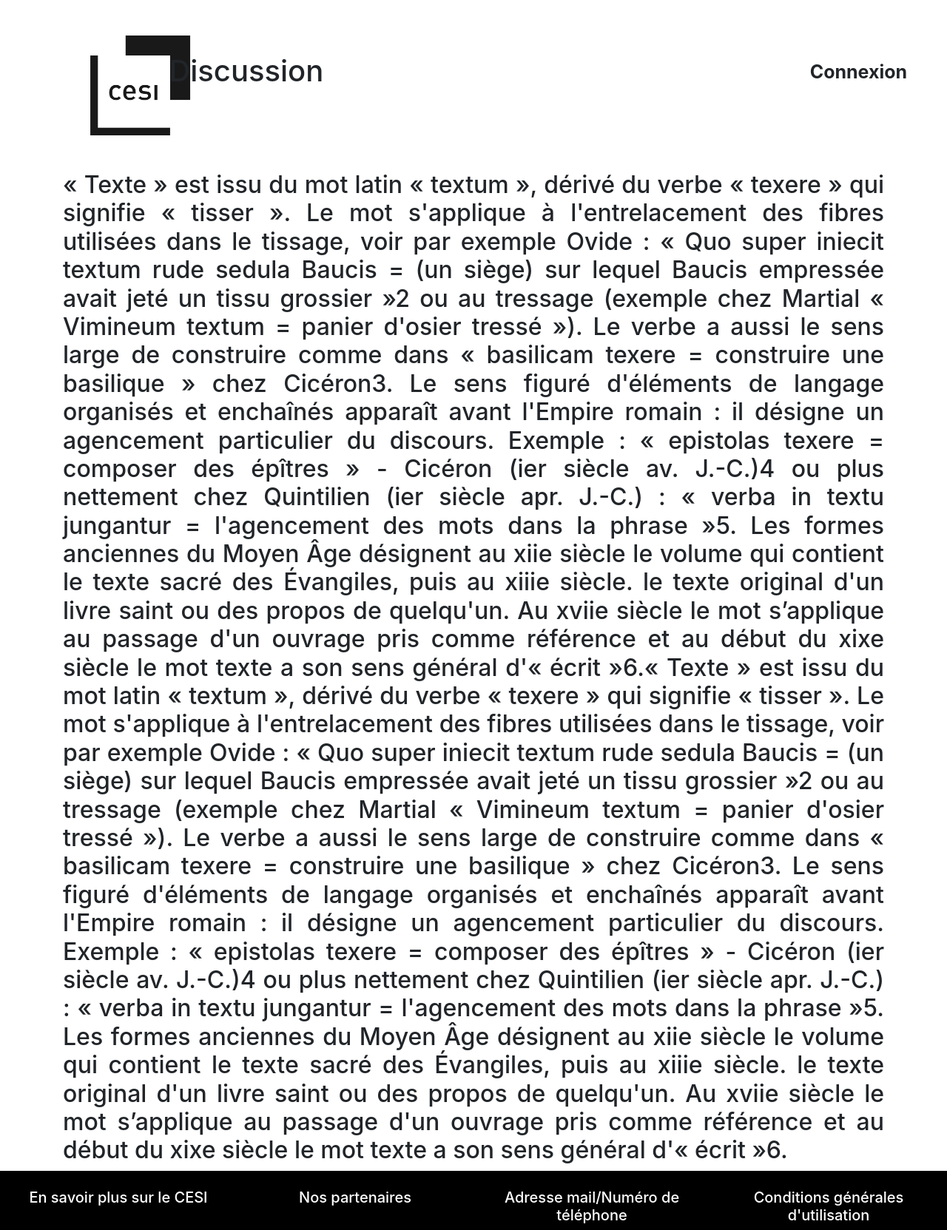
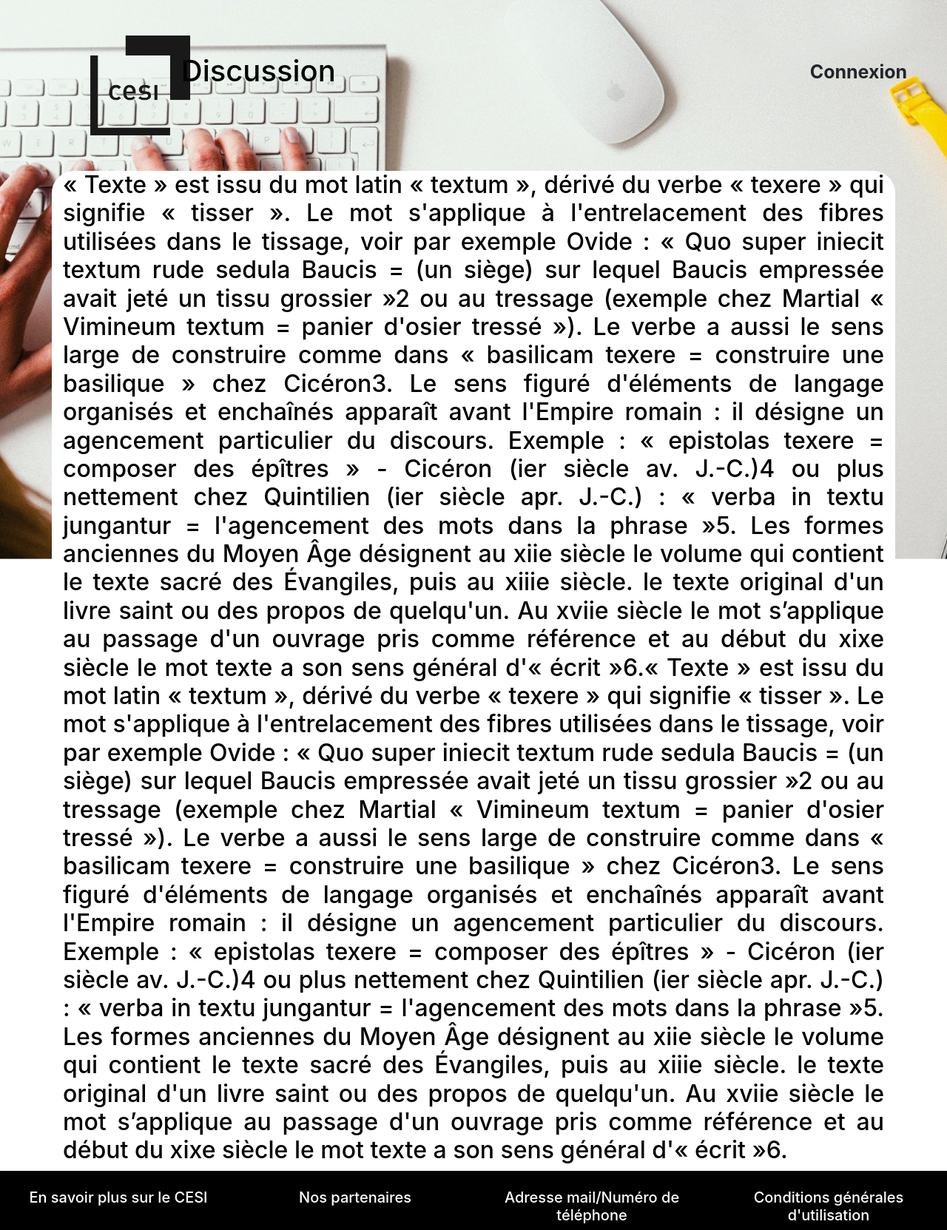
Before and after one commit to TariKoKo/projet-solidarity-bond, a PHP site: page /discussion.php in a window 1280 px wide. Shown: the whole page at 74% size. Run offline with PHP 8.4, Linux system fonts and the light colour scheme.

Commit message:
index.css fixed

```diff
--- a/assets/css/index.css
+++ b/assets/css/index.css
@@ -28,17 +28,6 @@
 	background-attachment: fixed;
 }
 
-<<<<<<< HEAD
-#discussion
-{
-	color:black;
-	background-color:white;
-	background-image:url("../../assets/image/Fond_discussion.png");
-	background-position: 0% 40%;
-	background-size: 109%;
-	background-repeat:no-repeat;
-	background-attachment:fixed;
-=======
 #discussion {
 	color: black;
 	background-color: white;
@@ -57,23 +46,17 @@
 	background-size: 115%;
 	background-repeat: no-repeat;
 	background-attachment: fixed;
->>>>>>> 4e510f34c208473893008509d24b22d7b17355f5
 }
 
 h1 {
 	padding-left: 2%;
 }
 
-<<<<<<< HEAD
-#text_logo
-{
-=======
 #text_logo:hover {
 	font-weight: bold;
 }
 
 #text_logo {
->>>>>>> 4e510f34c208473893008509d24b22d7b17355f5
 	color: black;
 	font-size: 130%;
 }
```
